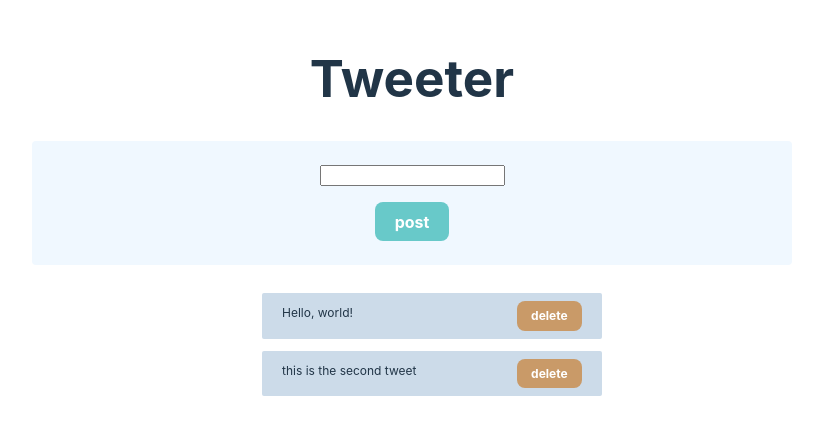
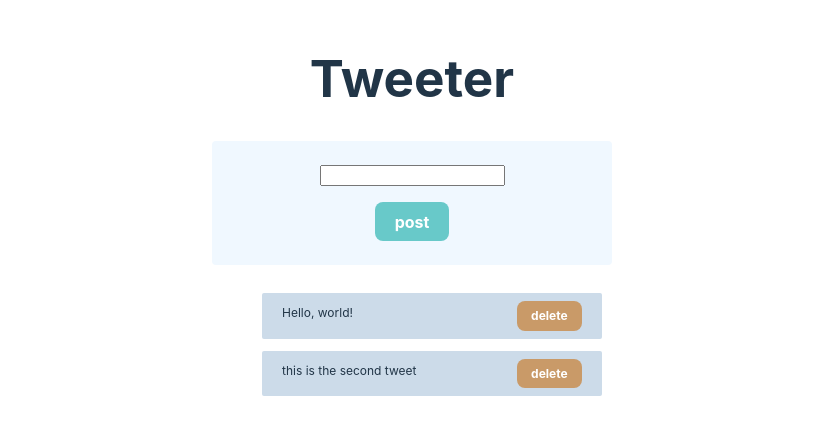
Before and after one commit to shota-watanabe/vue3_typescript, a Vue app: page / in a window 1280 px wide. Shown: the part 186-620 px from the top of the page, without its empty margins (228-1051 px from the left). Built offline with nearby package versions, Linux system fonts and the light colour scheme.

Commit message:
v-if 条件付きレンダリング

```diff
--- a/src/Tweet.vue
+++ b/src/Tweet.vue
@@ -31,6 +31,9 @@ const deleteTweet = (id: number) => {
       <button class="save-button" @click="postTweet">post</button>
     </div>
     <div class="tweet-container">
+      <!-- 切り替えのコストが、v-ifは高く、v-showは低い
+      基本的にはv-ifを使う -->
+      <p v-if="tweets.length <= 0">No tweets have been added</p>
       <ul>
         <!-- :keyにtweet.idを入れることでid順に並べてくれる -->
         <li v-for="tweet in tweets" :key="tweet.id" class="tweet-list">
@@ -55,7 +58,7 @@ const deleteTweet = (id: number) => {
   align-items: center;
   background-color: aliceblue;
   padding: 24px 0;
-  width: 200%;
+  width: 400px;
   margin-bottom: 12px;
   border-radius: 4px;
 }
```
